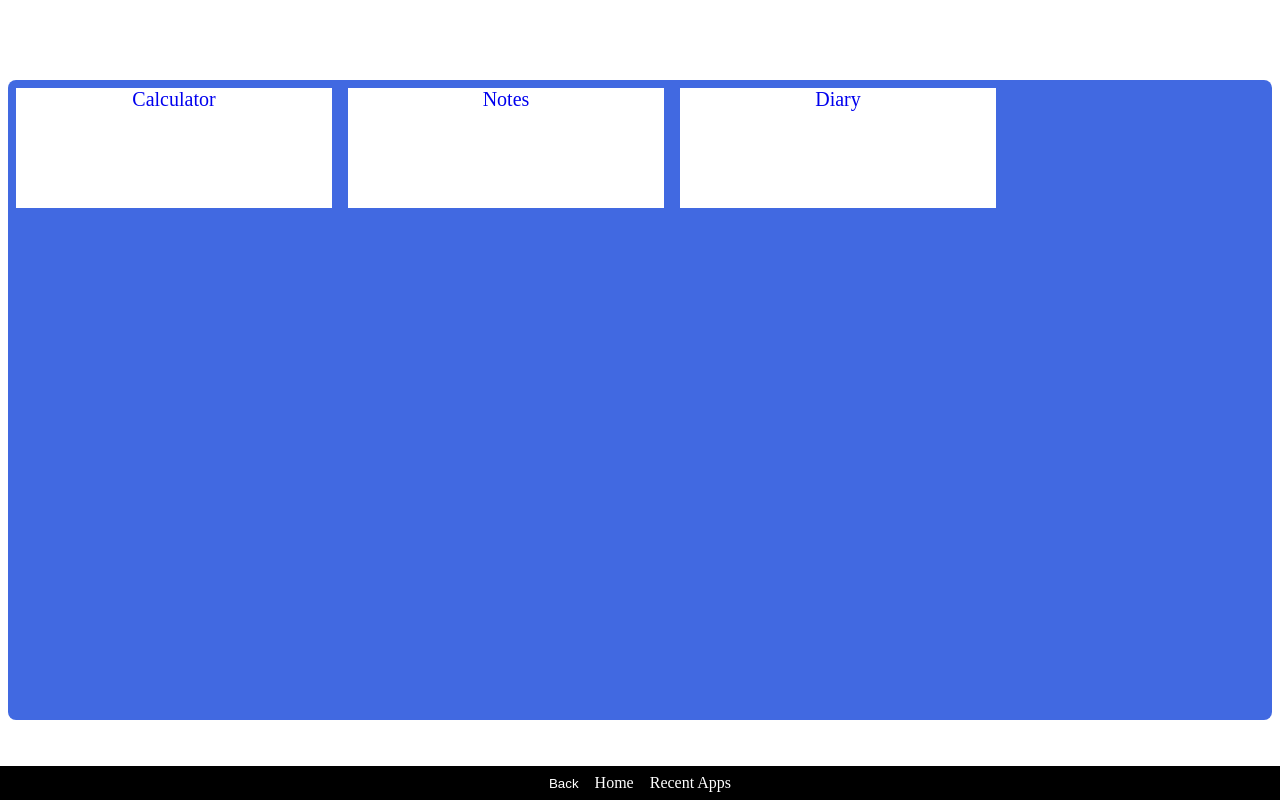
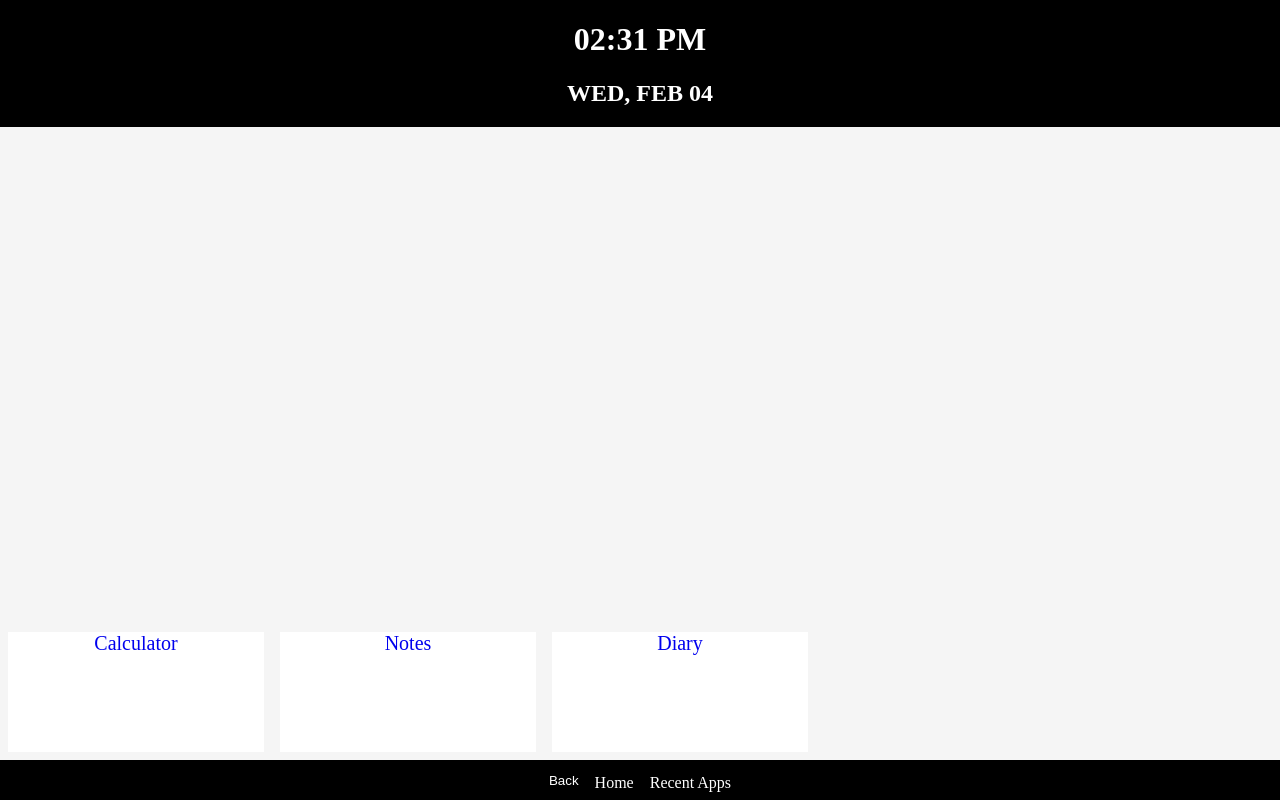
Before and after one commit to yousifmansour/online-os, a React (Create React App) app: page /#/ in a window 1280 px wide. Built offline with nearby package versions, Linux system fonts and the light colour scheme; no server answers; what redux-socket.io would draw is missing.

Commit message:
add some design changes to home and recent apps

```diff
--- a/src/App.css
+++ b/src/App.css
@@ -1,6 +1,16 @@
 body {
     margin: 0;
     padding: 0;
+}
+
+body::-webkit-scrollbar {
+    width: 8px;
+    background-color: whitesmoke;
+}
+
+body::-webkit-scrollbar-thumb {
+    background-color: rgb(187, 187, 187);
+    border-radius: 8px;
 }
 
 .App {
@@ -11,3 +21,7 @@ body {
     max-width: 100vw;
     height: 100vh;
 }
+
+.viewport{
+    height: 95vh;
+}
--- a/src/App.js
+++ b/src/App.js
@@ -15,6 +15,7 @@ class App extends Component {
     render() {
         return (
             <div className="App">
+                <div className='viewport'>
                     <Switch>
                         <Route exact path="/calculator" component={Calculator}/>
 
@@ -26,6 +27,7 @@ class App extends Component {
 
                         <Route exact path="/recent" component={RecentApps}/>
                     </Switch>
+                </div>
                 <RecentAppsBar/>
             </div>
         );
--- a/src/ListOfApps.css
+++ b/src/ListOfApps.css
@@ -1,23 +1,33 @@
 .list-container {
+    width: 100vw;
+    height: 100%;
     display: flex;
-    width: 100vw;
+    flex-direction: column;
+    justify-content: space-between;
     align-items: center;
-    height: 100vh;
+}
+
+.list-container .time-and-date {
+    background-color: black;
+    color: white;
+    text-align: center;
+    width: 100%;
 }
 
 .list-container .links {
-    border-radius: 8px;
-    background-color: royalblue;
-    margin: 8px;
+    flex-grow: 3;
+    background-color: whitesmoke;
     width: 100vw;
-    min-height: 80vh;
-    max-height: 100vh;
+    /* min-height: 80vh;
+    max-height: 100vh; */
 
     display: flex;
+    align-items: flex-end;
+    flex-wrap: wrap;
 }
 
 .list-container .links a {
-    flex-basis: 25%;
+    flex-basis: 20%;
     font-size: 20px;
     height: 15vh;
     text-decoration: none;
@@ -25,11 +35,9 @@
     margin: 8px;
     text-align: center;
 }
-
-.list-container .links  a:hover {
+.list-container .links a:hover {
     background-color: whitesmoke;
 }
-
-.list-container .links  a:focus {
-    color:black;
+.list-container .links a:focus {
+    color: black;
 }
--- a/src/ListOfApps.js
+++ b/src/ListOfApps.js
@@ -7,6 +7,10 @@ class ListOfApps extends React.Component {
     render() {
         return (
             <div className='list-container'>
+                <div className='time-and-date'>
+                    <h1>02:31 PM</h1>
+                    <h2>WED, FEB 04</h2>
+                </div>
                 <div className='links'>
                     <NavLink exact to="/calculator" activeClassName="active">
                         Calculator
--- a/src/RecentApps.css
+++ b/src/RecentApps.css
@@ -1,40 +1,41 @@
 .recent-apps-contaienr {
-    display: flex;
-    width: 100%;
-    align-items: center;
-
-    height: 100vh;
+    min-width: 99vw;
+    max-width: 100vh;
+    min-height: 100%;
+    background-color: rgb(255, 99, 82);
 }
 
 .recent-apps-contaienr .links {
-    border-radius: 8px;
-    background-color: rgb(255, 99, 82);
-
-    width: 100vw;
-    margin: 8px;
-
-    min-height: 80vh;
-    max-height: 100vh;
+    width: 100%;
     display: flex;
+    flex-direction: column;
+    align-items: center;
+    justify-content: center;
+    /* overflow-y: scroll; */
+    min-height: 140vh;
 }
 
 .recent-apps-contaienr .links .running-app {
-    flex-basis: 25%;
-    height: 10vh;
+    /* flex-basis: 30vh; */
+    height: 45vh;
+    width: 80%;
     text-decoration: none;
     background-color: white;
-    margin: 8px;
+
+    margin: 10px;
+
     text-align: center;
     display: flex;
-    justify-content: space-between;
+    flex-direction: column;
+    justify-content: space-around;
+    align-items: center;
 }
 
-.recent-apps-contaienr .links .running-app a {
-    flex-grow: 2;
+.recent-apps-contaienr .running-app a {
     font-size: 20px;
-    height: 100%;
-    align-self: center;
+    width: 80%;
+
 }
-.recent-apps-contaienr .links a:hover {
+.recent-apps-contaienr .running-app:hover {
     background-color: whitesmoke;
 }
--- a/src/RecentApps.js
+++ b/src/RecentApps.js
@@ -14,7 +14,10 @@ class RecentApps extends React.Component {
             .recentApps
             .map((app, i) => (
                 <div key={i} className='running-app'>
-                    <NavLink exact to={'/' + app} activeClassName="active">{app}
+                    <NavLink exact to={'/' + app} activeClassName="active">
+                        <h2>
+                            {app}
+                        </h2>
                     </NavLink>
                     <button onClick={() => this.props.closeApp(app)}>X</button>
                 </div>
@@ -24,9 +27,9 @@ class RecentApps extends React.Component {
         // make to a presentaional component
         return (
             <div className='recent-apps-contaienr'>
-                {/* <NavBar/> */}
                 <div className='links'>
-                    {recentApps}</div>
+                    {recentApps}
+                </div>
             </div>
 
         );
--- a/src/RecentAppsBar.css
+++ b/src/RecentAppsBar.css
@@ -5,6 +5,7 @@
     background-color: rgba(0, 0, 0);
 
     width: 100%;
+    height: 5vh;
     text-align: center;
 }
 
--- a/src/os_apps/Diary.css
+++ b/src/os_apps/Diary.css
@@ -37,5 +37,5 @@
     padding: 10px;
     border-radius: 12px;
     flex-basis: 80vw;
-    max-width: 90vw;
+    max-width: 85vw;
 }
--- a/src/os_apps/Diary.js
+++ b/src/os_apps/Diary.js
@@ -37,6 +37,7 @@ class Diary extends React.Component {
             .addApp(this.name);
 
         window.addEventListener('scroll', this.updateScrollPosition);
+        window.scrollTo(0, this.props.scrollPosition);
     }
 
     componentWillUnmount() {
@@ -50,6 +51,7 @@ class Diary extends React.Component {
     }
 
     render() {
+        //window.scrollTo(0, this.props.scrollPosition);
         return (
             <div className="diary-container">
                 {this.state.diaryHTML
```
Lines whose indentation alone changed are shown as unchanged.
